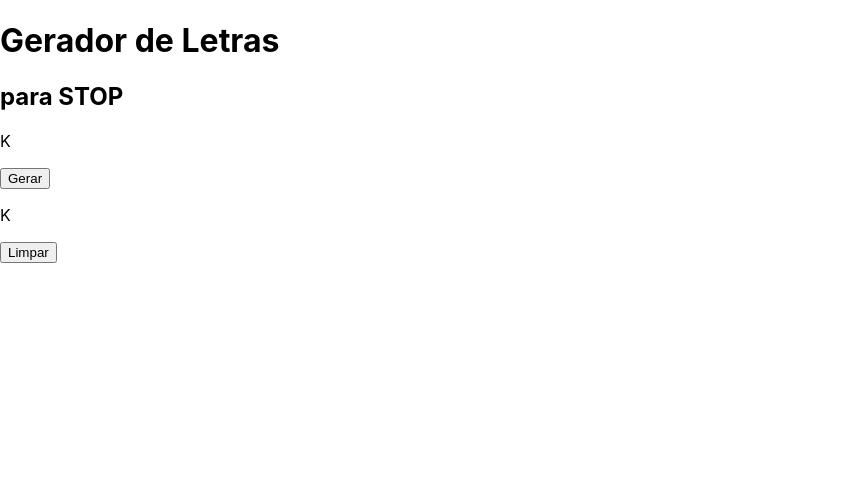
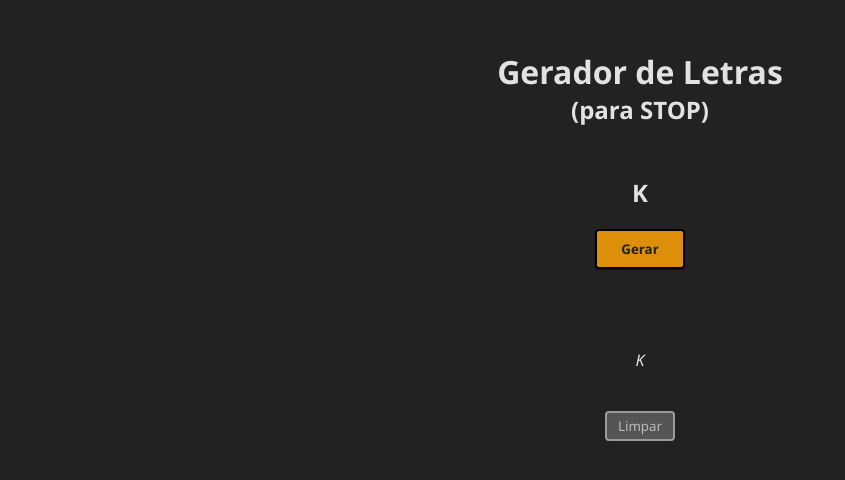
Before and after one commit to GeorgeGraciosa/gerador-de-letras, a React (Create React App) app: page / in a window 1280 px wide. Both pictures are taken after a click on the button "Gerar". Shown: the top 480 px of the page, without its empty margins (0-845 px from the left). Built offline with nearby package versions, Linux system fonts and the light colour scheme.

Commit message:
ajustes nos botoes, alterado if por useEffect, incluido estilos

```diff
--- a/src/App.css
+++ b/src/App.css
@@ -1,38 +1,84 @@
-.App {
-  text-align: center;
+* {
+  margin: 0;
+  padding: 0;
+  font-family: 'Segoe UI', Tahoma, sans-serif;
+  background-color: #222;
+  color: #e2e2e2;
 }
 
-.App-logo {
-  height: 40vmin;
-  pointer-events: none;
+.title {
+  display: grid;
+  justify-content: center;
+  text-align: center;
+  margin: 50px 0;
 }
 
-@media (prefers-reduced-motion: no-preference) {
-  .App-logo {
-    animation: App-logo-spin infinite 20s linear;
-  }
+.gerador {
+  display: flex;
+  flex-direction: column;
+  justify-content: center;
+  align-items: center;
+  gap: 20px;
 }
 
-.App-header {
-  background-color: #282c34;
-  min-height: 100vh;
-  display: flex;
-  flex-direction: column;
-  align-items: center;
-  justify-content: center;
-  font-size: calc(10px + 2vmin);
-  color: white;
+.gerador p {
+  font-size: 1.5rem;
+  font-weight: 600;
 }
 
-.App-link {
-  color: #61dafb;
+.gerador button {
+  border-radius: 4px;
+  background-color: #de8f09;
+  color: #222;
+  font-weight: 600;
+  border: 2px solid #000;
+  box-shadow: 0 1px 2px 0 rgb(0, 0, 0, 0.5);
+  transition: transform 0.4s ease;
+  height: 40px;
+  width: 90px;
 }
 
-@keyframes App-logo-spin {
-  from {
-    transform: rotate(0deg);
-  }
-  to {
-    transform: rotate(360deg);
-  }
+.gerador button:hover {
+  transform: scale(1.2);
+  cursor: pointer;
+  background-color: #4caf50;
 }
+
+.gerador button:disabled {
+  color: #000;
+  background-color: #666;
+  cursor: not-allowed;
+}
+
+.gerados {
+  display: flex;
+  justify-content: center;
+  margin-top: 80px;
+  gap: 20px;
+  font-weight: 500;
+  font-style: italic;
+}
+
+.limpar-lista {
+  margin-top: 40px;
+  display: flex;
+  justify-content: center;
+}
+
+.limpar-lista button {
+  height: 30px;
+  width: 70px;
+  background-color: #555;
+  border-radius: 4px;
+  border: 2px solid #999;
+  color: #bbb;
+  transition: transform 0.2s ease;
+}
+
+.limpar-lista button:hover {
+  transform: scale(1.1);
+}
+
+.limpar-lista button:disabled {
+  display: none;
+}
--- a/src/paginas/HomeStop.js
+++ b/src/paginas/HomeStop.js
@@ -34,12 +34,13 @@ function Home() {
   const [letraGerada, setLetraGerada] = useState('');
   const [removidos, setRemovidos] = useState([]);
 
+  useEffect(() => {
+    if (novoAlfabeto.length === 0 && removidos.length > 0) {
+      setLetraGerada('Acabou o alfabeto');
+    }
+  }, [novoAlfabeto, removidos]);
+
   function gerador() {
-    if (novoAlfabeto.length === 0) {
-      setLetraGerada('Acabou!');
-      return;
-    }
-
     const numeroAleatorio = Math.floor(Math.random() * 26) + 1;
     const comparador = novoAlfabeto.find(
       (letra) => letra.numero === numeroAleatorio
@@ -70,12 +71,23 @@ function Home() {
     <>
       <div className='title'>
         <h1>Gerador de Letras</h1>
-        <h2>para STOP</h2>
+        <h2>(para STOP)</h2>
       </div>
 
       <div className='gerador'>
-        <p>{letraGerada}</p>
-        <button onClick={gerador}>Gerar</button>
+        {removidos.length === 0 ? (
+          <>
+            <p>Começe a jogar!</p>
+            <button onClick={gerador}>Gerar</button>
+          </>
+        ) : (
+          <>
+            <p>{letraGerada}</p>
+            <button onClick={gerador} disabled={novoAlfabeto.length === 0}>
+              Gerar
+            </button>
+          </>
+        )}
       </div>
 
       <div className='gerados'>
@@ -83,7 +95,11 @@ function Home() {
           return <p key={index}>{letraRemovida}</p>;
         })}
       </div>
-      <button onClick={limparLista}>Limpar</button>
+      <div className='limpar-lista'>
+        <button onClick={limparLista} disabled={removidos.length === 0}>
+          Limpar
+        </button>
+      </div>
     </>
   );
 }
```
